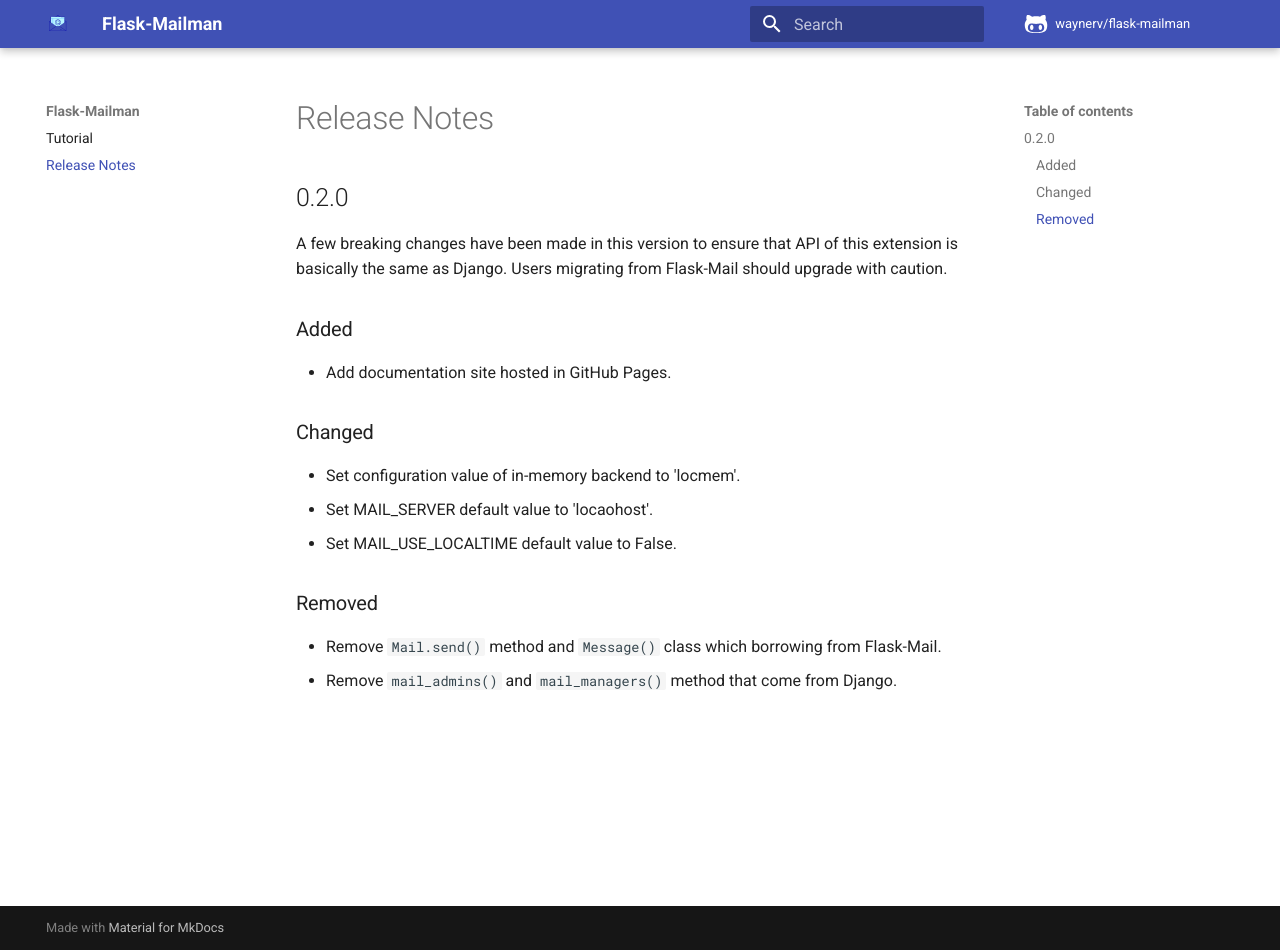
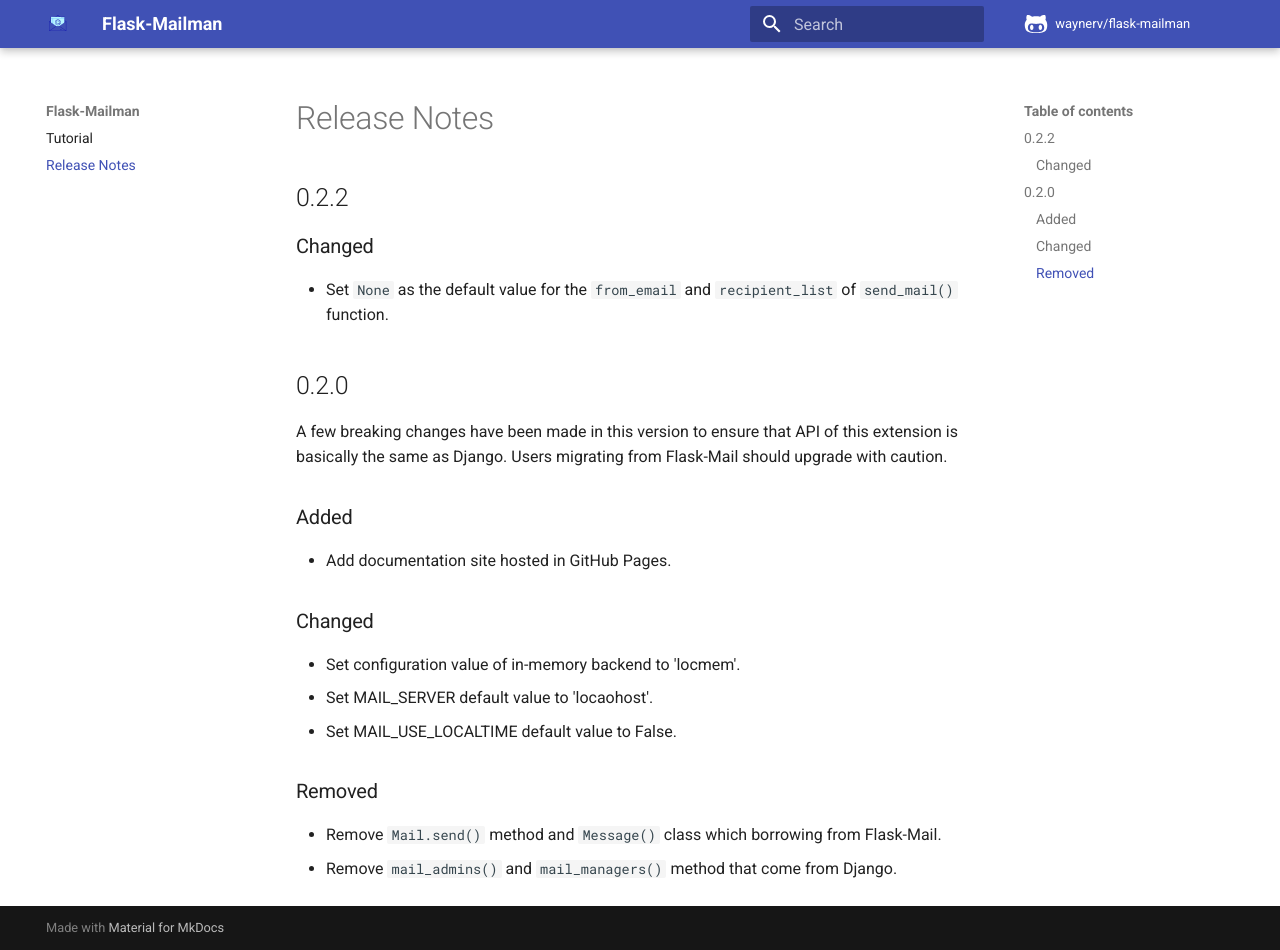
Before and after one commit to waynerv/flask-mailman, an MkDocs documentation site: the page built from docs/release-notes.md, in a window 1280 px wide and 950 px high. Built offline with MkDocs 1.6.1 and Material for MkDocs 9.7.7, drawn with Linux system fonts in a browser that asks for light colours; comment, search, counter and statistics services are not loaded.

Commit message:
set default None for the from_email and recipient_list of send_mail()

```diff
--- a/docs/release-notes.md
+++ b/docs/release-notes.md
@@ -1,4 +1,10 @@
 # Release Notes
+
+## 0.2.2
+
+### Changed
+
+- Set `None` as the default value for the `from_email` and `recipient_list` of `send_mail()` function.
 
 ## 0.2.0
 
--- a/flask_mailman/__init__.py
+++ b/flask_mailman/__init__.py
@@ -60,7 +60,7 @@ class _MailMixin(object):
 
         return klass(mailman=mailman, fail_silently=fail_silently, **kwds)
 
-    def send_mail(self, subject, message, from_email, recipient_list,
+    def send_mail(self, subject, message, from_email=None, recipient_list=None,
                   fail_silently=False, auth_user=None, auth_password=None,
                   connection=None, html_message=None):
         """
@@ -69,9 +69,6 @@ class _MailMixin(object):
 
         If auth_user is None, use the MAIL_USERNAME setting.
         If auth_password is None, use the MAIL_PASSWORD setting.
-
-        Note: The API for this method is frozen. New code wanting to extend the
-        functionality should use the EmailMessage class directly.
         """
         connection = connection or self.get_connection(
             username=auth_user,
--- a/pyproject.toml
+++ b/pyproject.toml
@@ -1,6 +1,6 @@
 [tool.poetry]
 name = "Flask-Mailman"
-version = "0.2.1"
+version = "0.2.2"
 description = "Porting Django's email implementation to your Flask applications."
 authors = ["Waynerv <ampedee@gmail.com>"]
 license = "BSD-3-Clause"
```
Also changed, not shown: README.md (+3 -0 lines).
